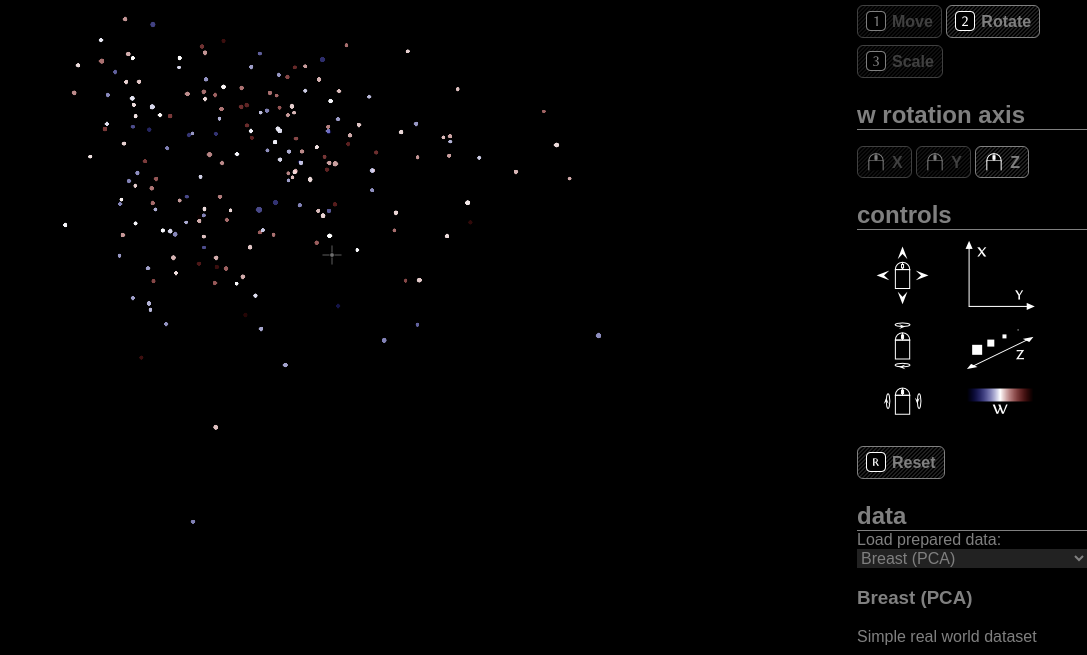
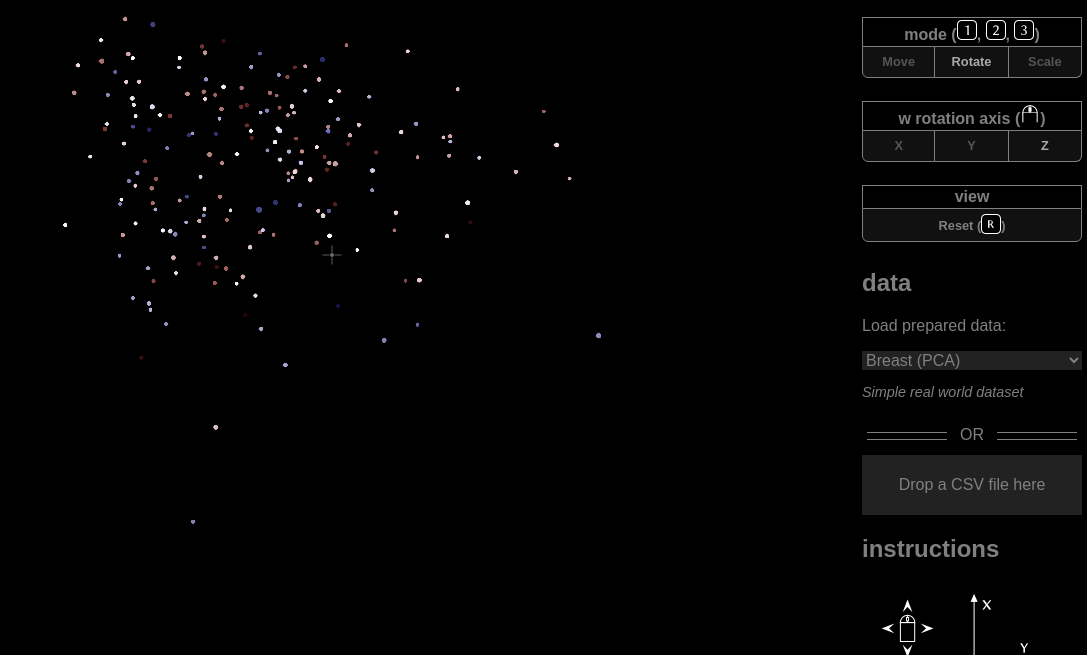
Before and after one commit to crepererum/brain4D, a plain HTML site: page index.html in a window 1280 px wide. Shown: the part 145-800 px from the top of the page, without its empty margins (193-1280 px from the left). Drawn offline with Linux system fonts and the light colour scheme.

Commit message:
Restyle sidebar

```diff
--- a/css/brain4D.css
+++ b/css/brain4D.css
@@ -8,15 +8,26 @@ html, body {
 }
 
 .active {
-	opacity: 1.0 !important;
+	color: #aaa !important;
+}
+
+.button-1 {
+	box-sizing: border-box;
+	width: 100%;
+}
+
+.button-3 {
+	box-sizing: border-box;
+	width: 33.333%;
 }
 
 .button {
-	background: url(../img/button_background.png);
+	background: #111;
 	border: 1px gray solid;
-	border-radius: 6px;
+	border-left: 0;
 	cursor: pointer;
 	display: inline-block;
+	font-size: 80%;
 	font-weight: bold;
 	line-height: 20px;
 	margin-bottom: 7px;
@@ -28,13 +39,34 @@ html, body {
 }
 
 .button img {
-	margin-right: 6px;
 	pointer-events: none;
 	vertical-align: sub;
 }
 
+.buttonHeader {
+	background: black;
+	border: 1px gray solid;
+	border-bottom: 0;
+	box-sizing: border-box;
+	font-weight: bold;
+	margin-bottom: 0;
+	padding: 2px;
+	text-align: center;
+	width: 100%
+}
+
 .buttonList {
+	margin-top: 0;
 	padding: 0;
+}
+
+.buttonList .button:first-child {
+	border-left: 1px gray solid;
+	border-bottom-left-radius: 6px;
+}
+
+.buttonList .button:last-child {
+	border-bottom-right-radius: 6px;
 }
 
 .errorMessage {
@@ -129,6 +161,42 @@ html, body {
 	text-decoration: none;
 }
 
+.panel .or {
+	display: inline-block;
+	line-height: 20px;
+	margin-bottom: 10px;
+	margin-top: 10px;
+	text-align: center;
+	width: 100%;
+}
+
+.panel .or:before, .panel .or:after {
+	border-bottom: gray 1px solid;
+	border-top: gray 1px solid;
+	content: " ";
+	height: 6px;
+	margin-top: 7px;
+	position: absolute;
+	width: 80px;
+}
+
+.panel .or:before {
+	left: 0;
+	margin-left: 10px;
+}
+
+.panel .or:after {
+	margin-right: 10px;
+	right: 0;
+}
+
+.panel select {
+	background: #222;
+	border: 0;
+	color: gray;
+	width: 100%;
+}
+
 .slogan {
 	color: #444;
 	font-style: italic;
@@ -144,7 +212,7 @@ html, body {
 }
 
 .switcher {
-	opacity: 0.5;
+	color: #555;
 }
 
 #browserMessage {
@@ -225,19 +293,9 @@ html, body {
 	width: calc(100% - 230px);
 }
 
-#prepared {
-	margin-bottom: 1em;
-}
-
-#prepared p {
-	margin: 0;
-}
-
-#prepared select {
-	background: #222;
-	border: 0;
-	color: gray;
-	width: 100%;
+#prepared_description {
+	font-size: 90%;
+	font-style: italic;
 }
 
 #sidebar {
@@ -251,6 +309,7 @@ html, body {
 
 #sidebar > div {
 	min-height: calc(100% - 30px);
+	padding: 5px;
 	position: relative;
 }
 
@@ -259,9 +318,3 @@ html, body {
 	margin-top: 30px;
 	position: relative;
 }
-
-#tools > h2 {
-	border-bottom: 1px solid gray;
-	margin-bottom: 0;
-	margin-top: 15px;
-}
--- a/index.html
+++ b/index.html
@@ -86,33 +86,33 @@
 					<div id="tools">
 						<h1><span class="logoB">b</span><span class="logoR">r</span><span class="logoA">a</span><span class="logoI">i</span><span class="logoN">n</span><span class="logo4">4</span><span class="logoD">D</span></h1>
 						<p class="slogan">nice 4D scatterplot</p>
-						<h2>mode</h2>
+						<div class="panel">
+							<h2>controls</h2>
+							<p class="buttonHeader">mode (<img src="img/key1.png" alt="keyboard 1" />, <img src="img/key2.png" alt="keyboard 2" />, <img src="img/key3.png" alt="keyboard 3" />)</p>
 							<ul class="buttonList">
-							<li class="switcher mode1 button"><img src="img/key1.png" alt="keyboard 1" />Move</li>
-							<li class="switcher mode2 button"><img src="img/key2.png" alt="keyboard 2" />Rotate</li>
-							<li class="switcher mode3 button"><img src="img/key3.png" alt="keyboard 3" />Scale</li>
+								<li class="switcher mode1 button button-3">Move</li><li class="switcher mode2 button button-3">Rotate</li><li class="switcher mode3 button button-3">Scale</li>
 							</ul>
-						<h2>w rotation axis</h2>
+							<p class="buttonHeader">w rotation axis (<img src="img/mouse2.png" alt="middle mouse key" />)</p>
 							<ul class="buttonList">
-							<li class="switcher axis0 button"><img src="img/mouse2.png" alt="middle mouse key" />X</li>
-							<li class="switcher axis1 button"><img src="img/mouse2.png" alt="middle mouse key" />Y</li>
-							<li class="switcher axis2 button"><img src="img/mouse2.png" alt="middle mouse key" />Z</li>
+								<li class="switcher axis0 button button-3">X</li><li class="switcher axis1 button button-3">Y</li><li class="switcher axis2 button button-3">Z</li>
 							</ul>
-						<h2>controls</h2>
-						<img id="controls" src="img/controls.png" alt="description of controls and visual representation" />
+							<p class="buttonHeader">view</p>
 							<ul class="buttonList">
-							<li id="resetButton" class="button"><img src="img/keyR.png" alt="keyboard r" />Reset</li>
+								<li id="resetButton" class="button button-1">Reset (<img src="img/keyR.png" alt="keyboard r" />)</li>
 							</ul>
+						</div>
+						<div class="panel">
 							<h2>data</h2>
-						<div id="prepared">
 							<p>Load prepared data:</p>
 							<select id="datasets"></select>
-							<div id="prepared_info">
-								<h3 id="prepared_title"></h3>
 							<p id="prepared_description"></p>
+							<span class="or">OR</span>
+							<div id="dropzone">Drop a CSV file here</div>
 						</div>
+						<div class="panel">
+							<h2>instructions</h2>
+							<img id="controls" src="img/controls.png" alt="description of controls and visual representation" />
 						</div>
-						<div id="dropzone">...or drop your CSV file here!</div>
 					</div>
 					<div id="legalPlaceholder"></div>
 					<div id="legal">
--- a/js/brain4D.js
+++ b/js/brain4D.js
@@ -446,9 +446,7 @@ function reloadData() {
 		setBufferData(vertices);
 
 		document.getElementById("datasets").value = set;
-		document.getElementById("prepared_title").innerHTML = config.datasets[set].title;
 		document.getElementById("prepared_description").innerHTML = config.datasets[set].description;
-		document.getElementById("prepared_info").style.display = "";
 	});
 }
 
@@ -504,7 +502,7 @@ function setup() {
 				reset();
 				setBufferData(vertices);
 
-				document.getElementById("prepared_info").style.display = "none";
+				document.getElementById("prepared_description").innerHTML = "";
 			};
 			reader.readAsText(file);
 		}
```
Also changed, not shown: img/button_background.png (deleted). Lines whose indentation alone changed are shown as unchanged.
